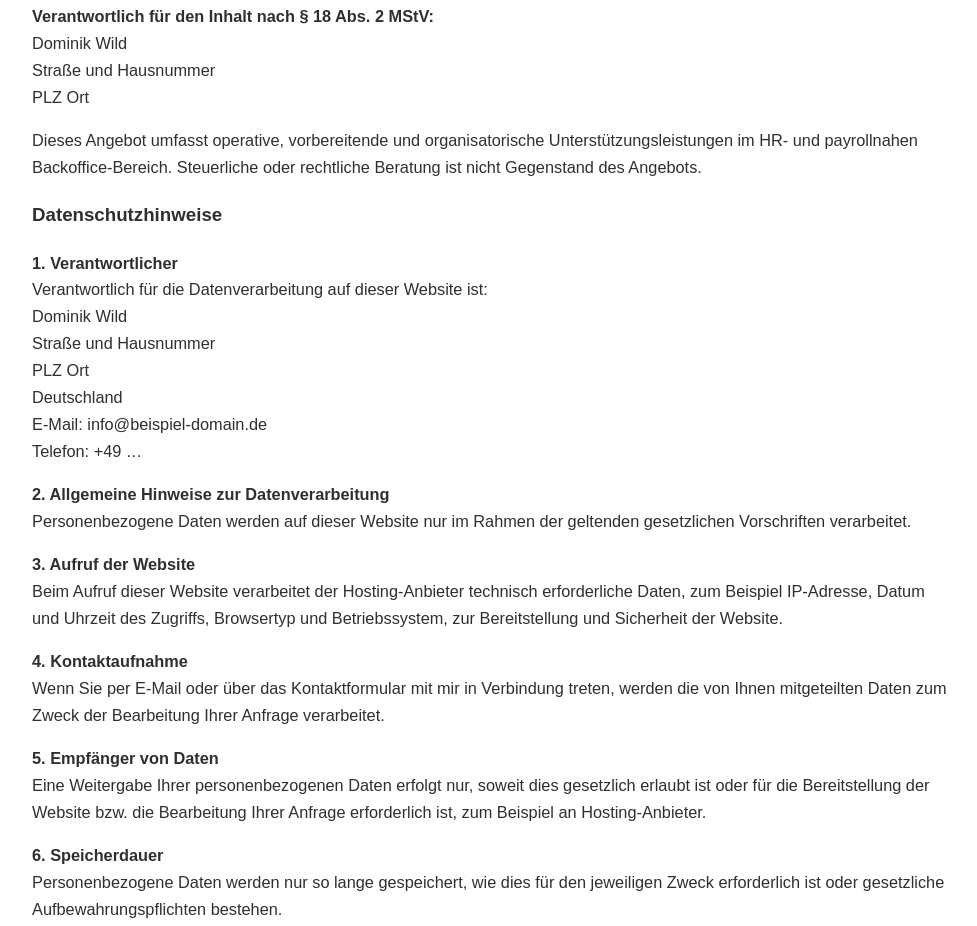
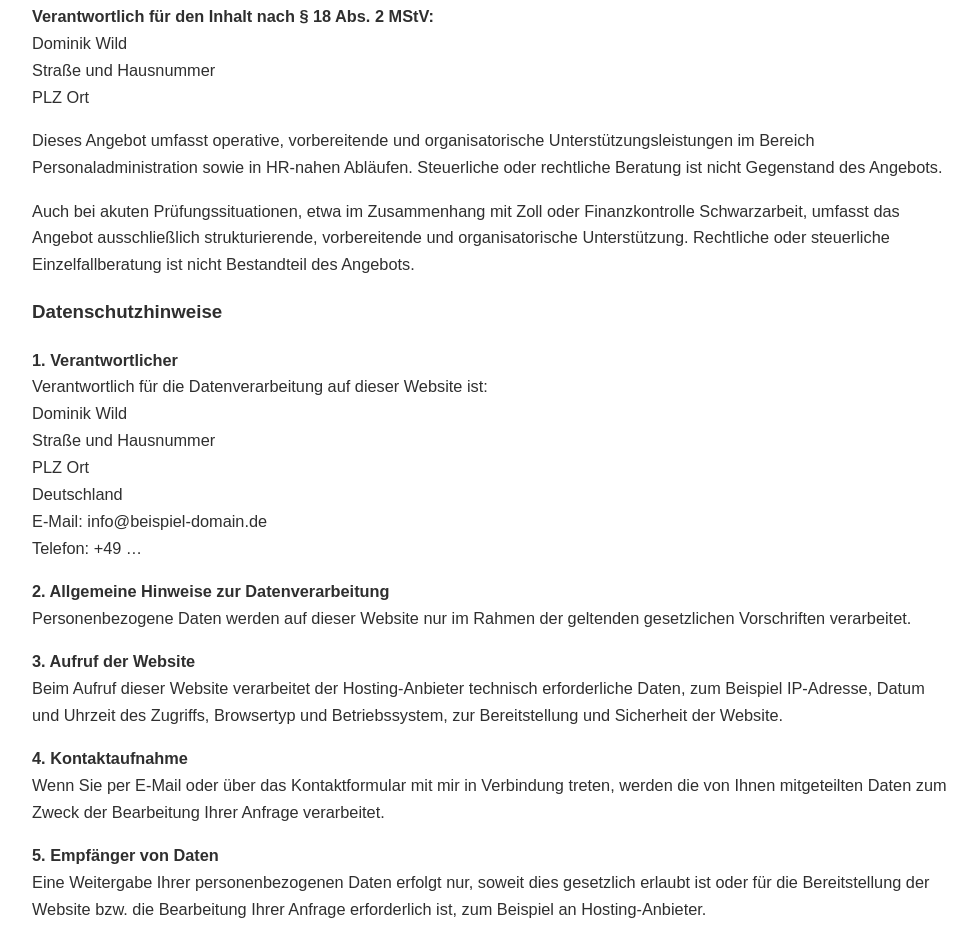
Before and after one commit to 0rpheus23/hr-payroll-support, a plain HTML site: page index.html in a window 1280 px wide. Shown: the part 8339-9265 px from the top of the page, without its empty margins (148-1125 px from the left). Drawn offline with Linux system fonts and the light colour scheme.

Commit message:
Refactor legal section in index.html

```diff
--- a/index.html
+++ b/index.html
@@ -754,7 +754,11 @@
       </p>
 
       <p>
-          Dieses Angebot umfasst operative, vorbereitende und organisatorische Unterstützungsleistungen im HR- und payrollnahen Backoffice-Bereich. Steuerliche oder rechtliche Beratung ist nicht Gegenstand des Angebots.
+        Dieses Angebot umfasst operative, vorbereitende und organisatorische Unterstützungsleistungen im Bereich Personaladministration sowie in HR-nahen Abläufen. Steuerliche oder rechtliche Beratung ist nicht Gegenstand des Angebots.
+      </p>
+
+      <p>
+        Auch bei akuten Prüfungssituationen, etwa im Zusammenhang mit Zoll oder Finanzkontrolle Schwarzarbeit, umfasst das Angebot ausschließlich strukturierende, vorbereitende und organisatorische Unterstützung. Rechtliche oder steuerliche Einzelfallberatung ist nicht Bestandteil des Angebots.
       </p>
 
       <h3>Datenschutzhinweise</h3>
```
Lines whose indentation alone changed are shown as unchanged.
